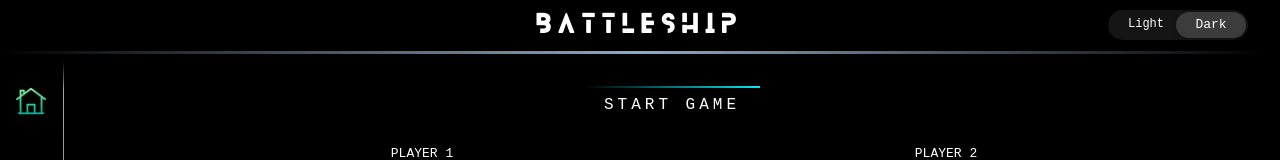
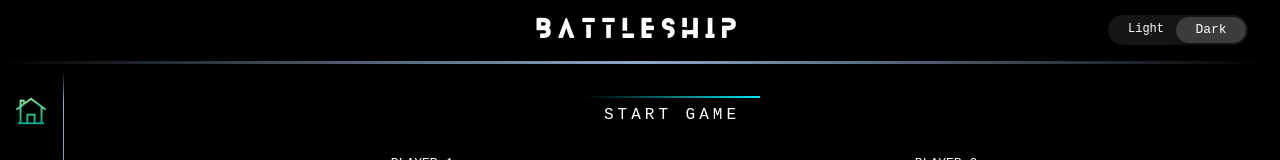
Before and after one commit to tedythsu/battleship-game, an Angular app: page /game in a window 1280 px wide. Shown: the top 160 px of the page. Built offline with nearby package versions, Linux system fonts and the light colour scheme; no server answers.

Commit message:
fix: header height

```diff
--- a/src/app/core/components/header/header.component.scss
+++ b/src/app/core/components/header/header.component.scss
@@ -2,6 +2,8 @@
   display: flex;
   align-items: center;
   justify-content: center;
+  height: var(--header-height);
+  box-sizing: border-box;
   padding: 1em;
   position: relative;
   color: var(--text-color);
```
